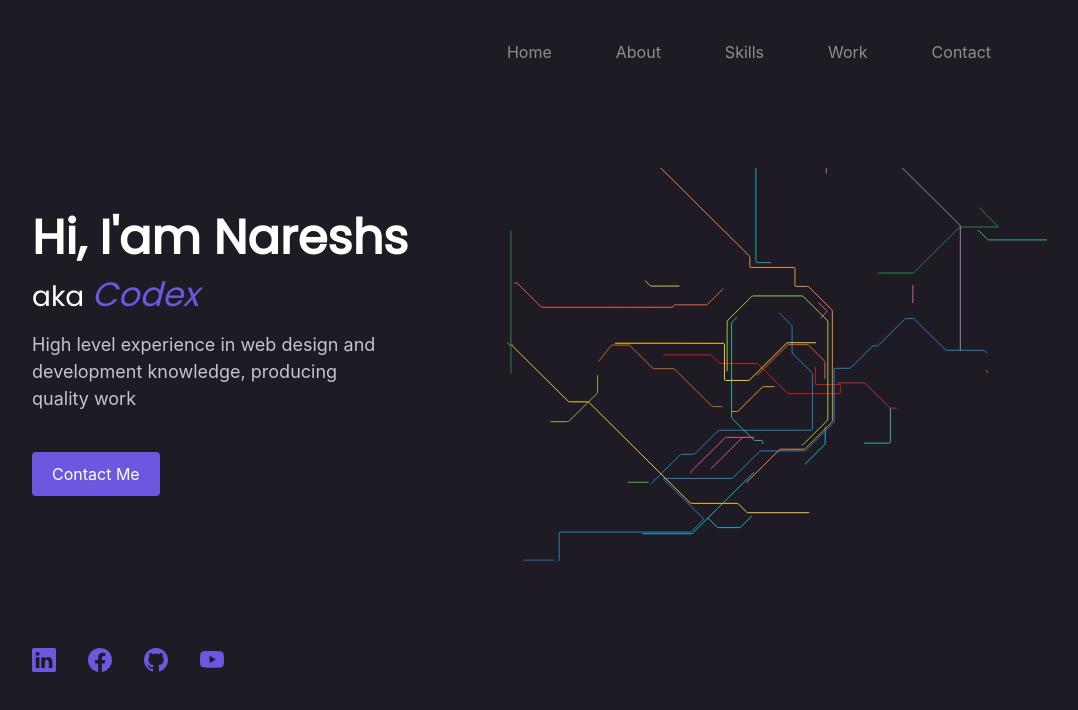
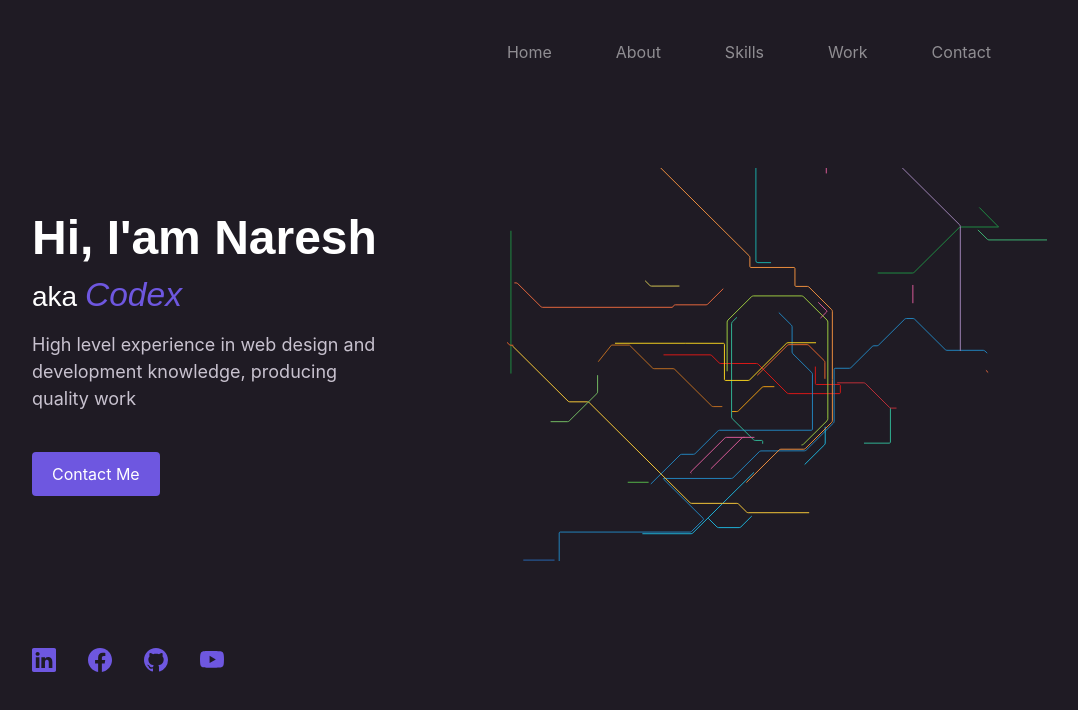
Before and after one commit to Naresh-Yenagandula/React-Portfolio-website, a React (Create React App) app: page / in a window 1280 px wide. Shown: the top 710 px of the page, without its empty margins (148-1226 px from the left). Built offline with nearby package versions, Linux system fonts and the light colour scheme.

Commit message:
minor chnage

```diff
--- a/src/App.css
+++ b/src/App.css
@@ -22,7 +22,7 @@ body{
     color: var(--blueColor) !important;
 }
 h1, h3{
-    font-family:'Poppins';
+    font-family:sans-serif;
 }
 h3 span{
     font-style: italic;
--- a/src/components/Home.js
+++ b/src/components/Home.js
@@ -31,7 +31,7 @@ function Home() {
             <Row>
                 <Col md={1}></Col>
                 <Col md={5} className="my-auto">
-                    <h1 className="heading_1">Hi, I'am Nareshs</h1>
+                    <h1 className="heading_1">Hi, I'am Naresh</h1>
                     <h3 className="heading_2">aka <span>Codex</span></h3>
                     <p className="shortIntro mt-3">High level experience in web design and<br />development knowledge, producing<br /> quality work</p>
                     <Button className="contact mt-4">Contact Me</Button>
--- a/src/index.css
+++ b/src/index.css
@@ -1,6 +1,6 @@
 body {
   margin: 0;
-  font-family: -apple-system, BlinkMacSystemFont, 'Segoe UI', 'Roboto', 'Oxygen',
+  font-family:Poppins, -apple-system, BlinkMacSystemFont, 'Segoe UI', 'Roboto', 'Oxygen',
     'Ubuntu', 'Cantarell', 'Fira Sans', 'Droid Sans', 'Helvetica Neue',
     sans-serif;
   -webkit-font-smoothing: antialiased;
```
